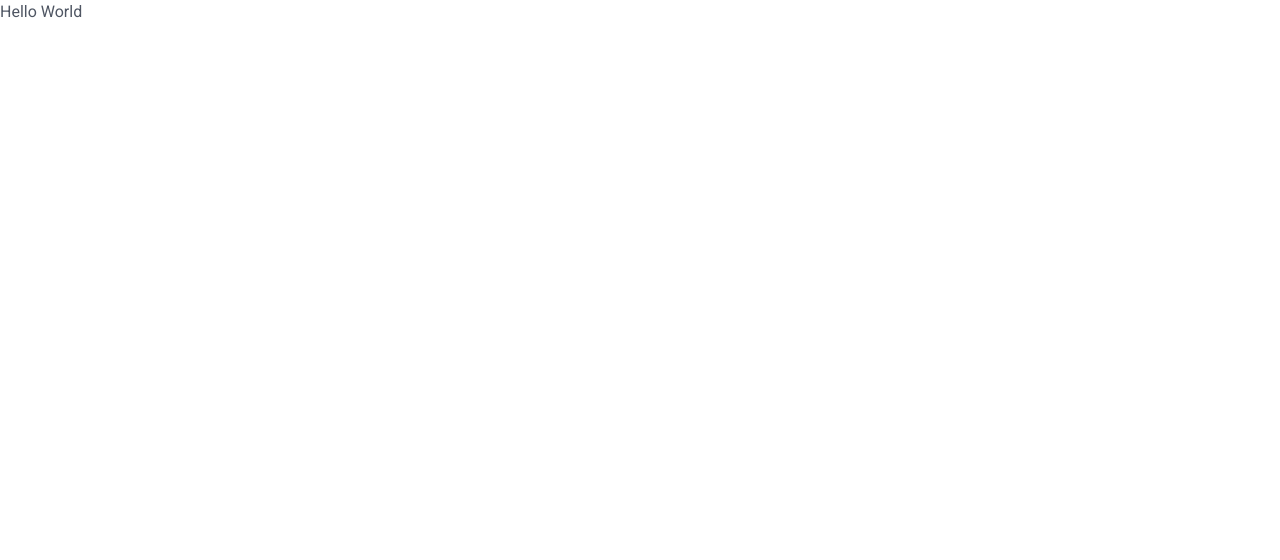
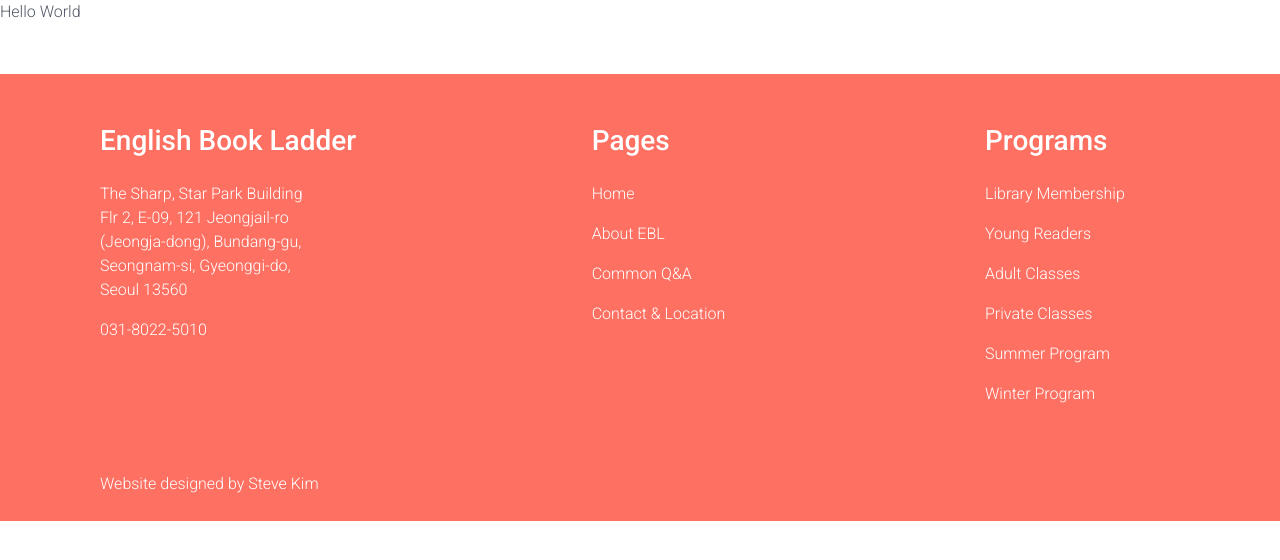
Before and after one commit to SteveKimDev/EnglishBookLadder, a Gatsby site: page / in a window 1280 px wide. Built offline with nearby package versions, Linux system fonts and the light colour scheme; Gatsby itself is replaced by a stand-in of ours.

Commit message:
footer complete

```diff
--- a/src/components/home-page/hero.js
+++ b/src/components/home-page/hero.js
@@ -2,13 +2,13 @@ import * as React from 'react';
 import { Row, Col } from 'react-bootstrap/';
 
 const HeroSection = () => (
-  <>
+  <section>
     <Row>
       <Col>
         <div>Hello World</div>
       </Col>
     </Row>
-  </>
+  </section>
 );
 
 export default HeroSection;
--- /dev/null
+++ b/src/components/layout/footer.js
@@ -0,0 +1,76 @@
+import * as React from 'react';
+import { Row, Col } from 'react-bootstrap';
+import { Link } from 'gatsby';
+
+const Footer = () => (
+  <section className='footer-section'>
+    {/* Main Footer Row */}
+    <Row className='footer-row1'>
+      {/* Col 1 */}
+      <Col lg='5' className='footer-col'>
+        <h3>English Book Ladder</h3>
+        <p>
+          The Sharp, Star Park Building
+          <br />
+          Flr 2, E-09, 121 Jeongjail-ro
+          <br />
+          (Jeongja-dong), Bundang-gu,
+          <br />
+          Seongnam-si, Gyeonggi-do,
+          <br />
+          Seoul 13560
+        </p>
+        <p>031-8022-5010</p>
+      </Col>
+
+      {/* Col 2 */}
+      <Col lg='4' className='footer-col footer-col2'>
+        <h3>Pages</h3>
+        <div className='mb-1rem'>
+          <Link to='/'>Home</Link>
+        </div>
+        <div className='mb-1rem'>
+          <Link to='/'>About EBL</Link>
+        </div>
+        <div className='mb-1rem'>
+          <Link to='/'>Common Q&amp;A</Link>
+        </div>
+        <div className='mb-1rem'>
+          <Link to='/'>Contact &amp; Location</Link>
+        </div>
+      </Col>
+
+      {/* Col 3 */}
+      <Col lg='3' className='footer-col footer-col3'>
+        <h3>Programs</h3>
+        <div className='mb-1rem'>
+          <Link to='/'>Library Membership</Link>
+        </div>
+        <div className='mb-1rem'>
+          <Link to='/'>Young Readers</Link>
+        </div>
+        <div className='mb-1rem'>
+          <Link to='/'>Adult Classes</Link>
+        </div>
+        <div className='mb-1rem'>
+          <Link to='/'>Private Classes</Link>
+        </div>
+        <div className='mb-1rem'>
+          <Link to='/'>Summer Program</Link>
+        </div>
+        <div className='mb-1rem'>
+          <Link to='/'>Winter Program</Link>
+        </div>
+      </Col>
+    </Row>
+    <Row>
+      <Col className='footer-col'>
+        <a href='https://stevekimdev.com/' target='_blank' rel='noreferrer'>
+          Website designed by Steve Kim
+        </a>
+      </Col>
+    </Row>
+  </section>
+);
+
+export default Footer;
--- a/src/components/layout/layout.css
+++ b/src/components/layout/layout.css
@@ -1,14 +1,58 @@
 @charset "UTF-8";
 
-/* Google Fonts import */
+/* Google Fonts */
 @import url('https://fonts.googleapis.com/css2?family=Roboto:wght@100;300;400;500;700;900&display=swap');
 
-/*!
- * Bootstrap v5.1.3 (https://getbootstrap.com/)
- */
-
+/* Custom CSS */
 body {
   font-family: 'Roboto', sans-serif;
+  font-weight: 300;
   color: #4f5663;
   background-color: #ffffff;
 }
+
+.row {
+  --bs-gutter-x: 0;
+}
+
+h1,
+h2,
+h3 {
+  margin-bottom: 1.5rem;
+}
+
+a {
+  color: #ffffff;
+  text-decoration: none;
+}
+
+.mb-1rem {
+  margin-bottom: 1rem;
+}
+
+/* Footer */
+.footer-section {
+  color: #ffffff;
+  background-color: #fd7062;
+  margin-top: 50px;
+  padding: 50px 50px 25px;
+}
+
+.footer-row1 {
+  margin-bottom: 50px;
+}
+
+.footer-col {
+  padding-left: 50px;
+}
+
+@media (max-width: 991px) {
+  .footer-col {
+    text-align: center;
+    padding-left: 0;
+  }
+  .footer-col2,
+  .footer-col3 {
+    margin-top: 50px;
+  }
+}
--- a/src/components/layout/layout.js
+++ b/src/components/layout/layout.js
@@ -1,4 +1,5 @@
 import * as React from 'react';
+import Footer from './footer';
 
 import 'bootstrap/dist/css/bootstrap.min.css';
 import './layout.css';
@@ -7,6 +8,7 @@ const Layout = ({ children }) => {
   return (
     <>
       <main>{children}</main>
+      <Footer />
     </>
   );
 };
```
